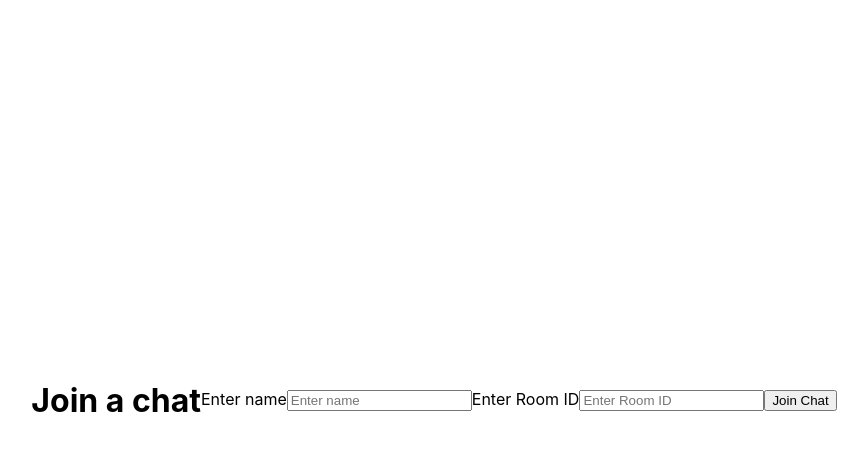
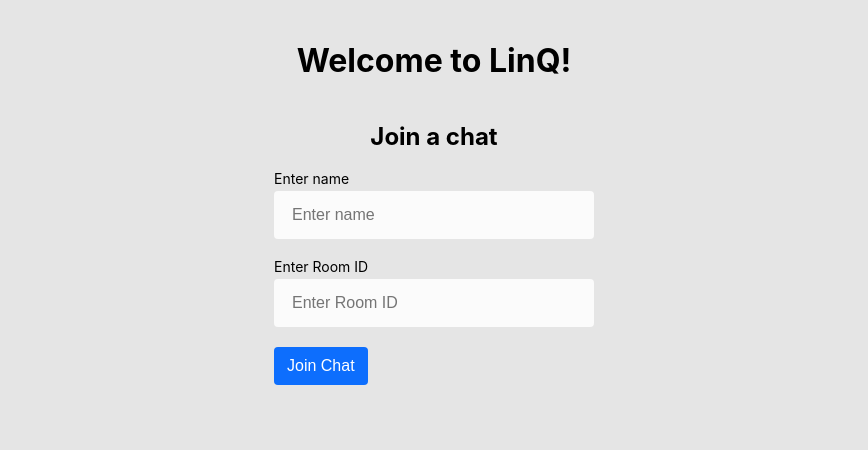
Before and after one commit to JiteshKusalkar/linq, a React (Create React App) app in the folder client/: page / in a window 1280 px wide. Shown: the top 450 px of the page, without its empty margins (206-1074 px from the left). Built offline with nearby package versions, Linux system fonts and the light colour scheme; no server answers.

Commit message:
feat: connect to chat and form design

```diff
--- a/client/src/App.tsx
+++ b/client/src/App.tsx
@@ -1,14 +1,17 @@
 import { connect } from "socket.io-client";
 import JoinChatForm from "./components/JoinChatForm";
+import { GlobalStyles, Main, WelcomeHeading } from "./global.styles";
 
 const url = process.env.REACT_APP_SOCKET_SERVER || "http://localhost:3001";
-connect(url);
+const socket = connect(url);
 
 function App() {
   return (
-    <main>
-      <JoinChatForm />
-    </main>
+    <Main>
+      <GlobalStyles />
+      <WelcomeHeading>Welcome to LinQ!</WelcomeHeading>
+      <JoinChatForm socket={socket} />
+    </Main>
   );
 }
 
--- /dev/null
+++ b/client/src/components/Input/Input.tsx
@@ -0,0 +1,16 @@
+import { forwardRef } from "react";
+import { Field, Label, StyledInput } from "./styles";
+import { InputProps } from "./types";
+
+const Input = forwardRef<HTMLInputElement, InputProps>(
+  ({ label, id, ...rest }: InputProps) => {
+    return (
+      <Field>
+        <Label id={id}>{label}</Label>
+        <StyledInput id={id} {...rest} />
+      </Field>
+    );
+  }
+);
+
+export default Input;
--- /dev/null
+++ b/client/src/components/Input/index.ts
@@ -0,0 +1 @@
+export { default } from './Input';
--- /dev/null
+++ b/client/src/components/Input/styles.ts
@@ -0,0 +1,29 @@
+import styled from "styled-components";
+
+export const Field = styled.div`
+  display: flex;
+  flex-direction: column;
+  margin-bottom: 20px;
+`;
+
+export const StyledInput = styled.input`
+  color: rgb(36, 35, 42);
+  font-size: 16px;
+  line-height: 20px;
+  min-height: 28px;
+  border-radius: 4px;
+  padding: 8px 16px;
+  border: 2px solid transparent;
+  background: rgb(251, 251, 251);
+  transition: all 0.1s ease 0s;
+
+  :focus {
+    border: 2px solid rgb(124, 138, 255);
+  }
+`;
+
+export const Label = styled.label`
+  font-size: 14px;
+  line-height: 16px;
+  margin-bottom: 4px;
+`;
--- /dev/null
+++ b/client/src/components/Input/types.ts
@@ -0,0 +1,5 @@
+import { InputHTMLAttributes } from "react";
+
+export type InputProps = InputHTMLAttributes<HTMLInputElement> & {
+  label: string;
+};
--- a/client/src/components/JoinChatForm/JoinChatForm.tsx
+++ b/client/src/components/JoinChatForm/JoinChatForm.tsx
@@ -1,24 +1,31 @@
-import { Button, Form, Input, Typography } from "../../global.styles";
+import { Button, Form, Heading } from "../../global.styles";
+import Input from "../Input";
 import { Wrapper } from "./styles";
+import { JoinChatFormProps } from "./types";
 
-function JoinChatForm() {
+function JoinChatForm({ socket }: JoinChatFormProps) {
   const handleSubmit = (event: React.FormEvent<HTMLFormElement>) => {
     event.preventDefault();
+
+    socket.emit("join", "Escanor", "water 7");
   };
 
   return (
     <Wrapper>
-      <Typography as="h1">Join a chat</Typography>
+      <Heading.H2>Join a chat</Heading.H2>
       <Form onSubmit={handleSubmit}>
-        <Typography id="name" as="label">
-          Enter name
-        </Typography>
-        <Input type="text" id="name" name="name" placeholder="Enter name" />
-
-        <Typography id="room" as="label">
-          Enter Room ID
-        </Typography>
-        <Input type="text" id="room" name="room" placeholder="Enter Room ID" />
+        <Input
+          label="Enter name"
+          placeholder="Enter name"
+          id="name"
+          name="name"
+        />
+        <Input
+          label="Enter Room ID"
+          placeholder="Enter Room ID"
+          id="room"
+          name="room"
+        />
 
         <Button type="submit">Join Chat</Button>
       </Form>
--- a/client/src/components/JoinChatForm/styles.ts
+++ b/client/src/components/JoinChatForm/styles.ts
@@ -2,7 +2,7 @@ import styled from 'styled-components';
 
 export const Wrapper = styled.div`
   display: flex;
-  min-height: 100vh;
+  flex-direction: column;
   align-items: center;
   justify-content: center;
 `;
--- /dev/null
+++ b/client/src/components/JoinChatForm/types.ts
@@ -0,0 +1,5 @@
+import { Socket } from "socket.io-client";
+
+export type JoinChatFormProps = {
+  socket: Socket;
+};
--- a/client/src/global.styles.ts
+++ b/client/src/global.styles.ts
@@ -1,7 +1,68 @@
-import styled from "styled-components";
+import styled, { createGlobalStyle } from "styled-components";
 
-export const Form = styled.form``;
-export const Input = styled.input``;
-export const Typography = styled.p``;
+export const GlobalStyles = createGlobalStyle`
+  body {
+    margin: 0;
+    font-family: -apple-system, BlinkMacSystemFont, 'Segoe UI', 'Roboto', 'Oxygen',
+      'Ubuntu', 'Cantarell', 'Fira Sans', 'Droid Sans', 'Helvetica Neue',
+      sans-serif;
+    -webkit-font-smoothing: antialiased;
+    -moz-osx-font-smoothing: grayscale;
+    background: #e5e5e5;
+    padding: 20px;
+  }
 
-export const Button = styled.button``;
+  code {
+    font-family: source-code-pro, Menlo, Monaco, Consolas, 'Courier New',
+      monospace;
+  }
+`;
+
+export const Form = styled.form`
+  width: 100%;
+  max-width: 320px;
+`;
+
+export const Main = styled.main`
+  min-height: 100vh;
+`;
+
+// Typography
+export const Heading = {
+  H1: styled.h1``,
+  H2: styled.h2``,
+  H3: styled.h3``,
+  H4: styled.h4``,
+  H5: styled.h5``,
+  H6: styled.h6``,
+};
+
+export const Text = styled.p``;
+// Typography ends
+
+export const Button = styled.button`
+  cursor: pointer;
+  outline: 0;
+  color: #fff;
+  background-color: #0d6efd;
+  border-color: #0d6efd;
+  display: inline-block;
+  font-weight: 400;
+  line-height: 1.5;
+  text-align: center;
+  border: 1px solid transparent;
+  padding: 6px 12px;
+  font-size: 16px;
+  border-radius: 0.25rem;
+  transition: color 0.15s ease-in-out, background-color 0.15s ease-in-out,
+    border-color 0.15s ease-in-out, box-shadow 0.15s ease-in-out;
+  :hover {
+    color: #fff;
+    background-color: #0b5ed7;
+    border-color: #0a58ca;
+  }
+`;
+
+export const WelcomeHeading = styled(Heading.H1)`
+  text-align: center;
+`;
```
Also changed, not shown: 1 other file (tests, documents, lock files or other folders).
